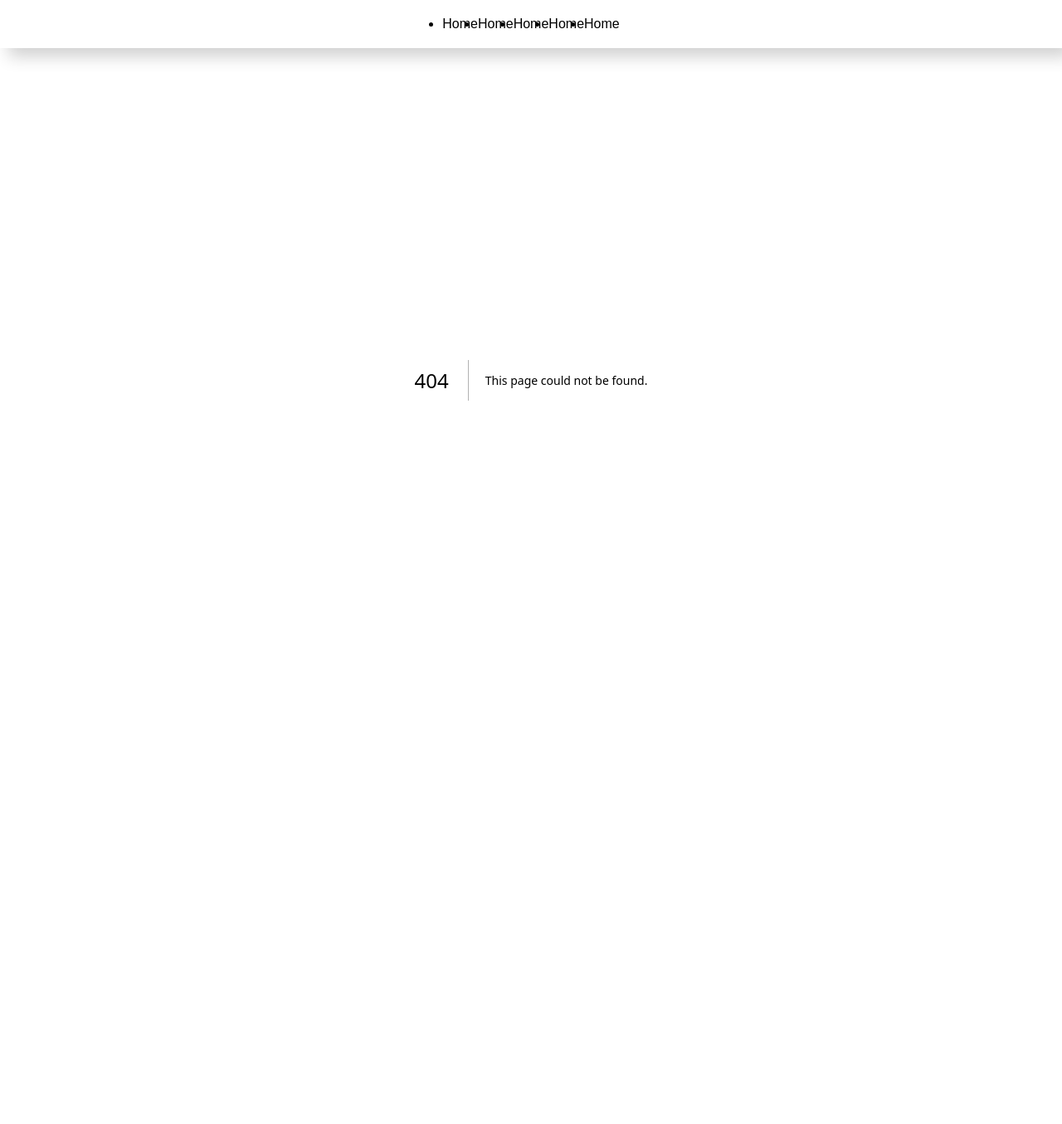
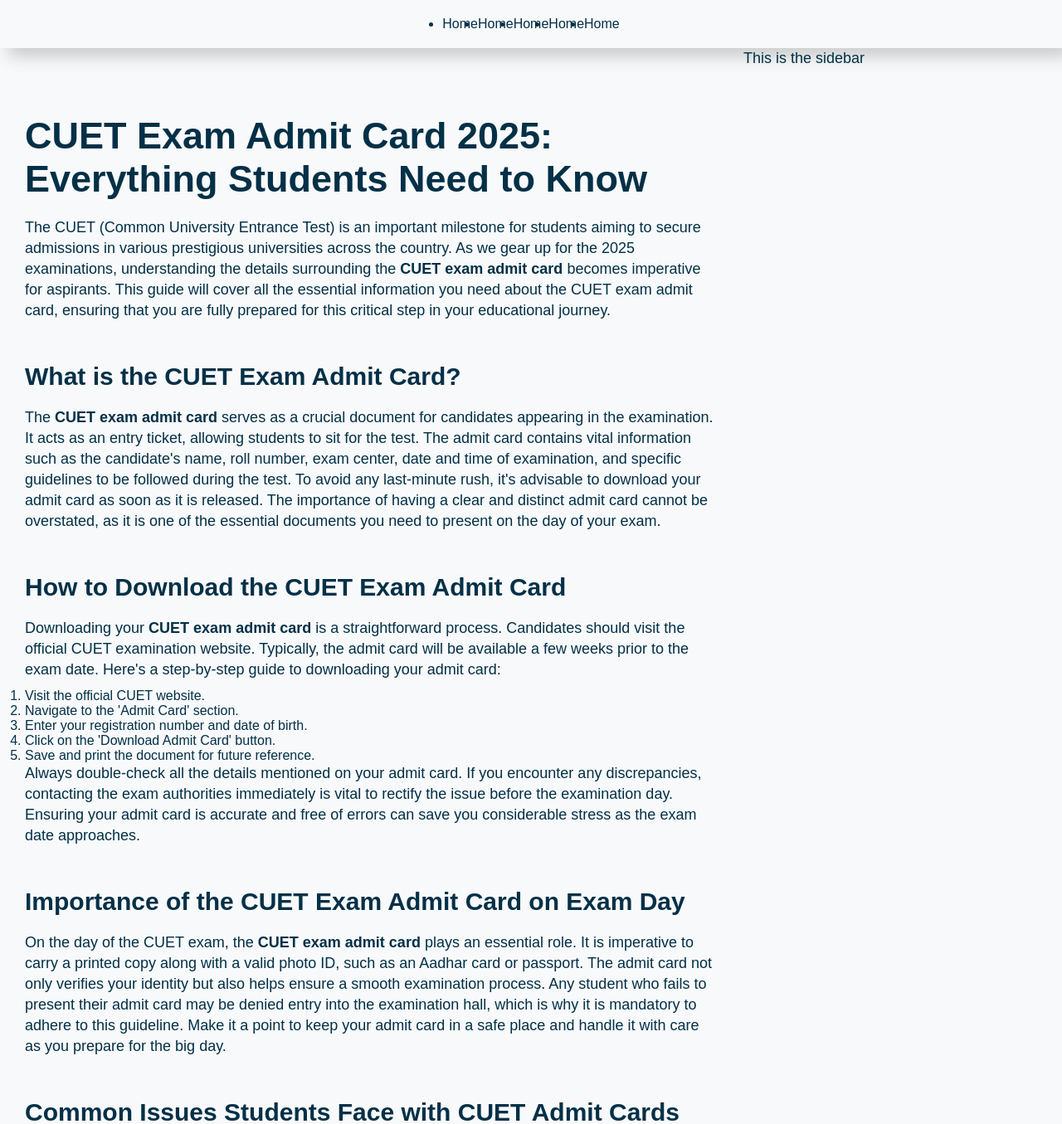
Before and after one commit to visalnaqvi/content-automation, a Next.js app: page /blogs/cuet/2025/cuet-exam-admit-card-2025 in a window 1280 px wide. Before the commit this address had no page. Shown: the top 1355 px of the page at 83% size. Before the commit the page ends 858 px from the top, so only its background shows below. Built offline with nearby package versions, Linux system fonts and the light colour scheme.

Commit message:
Auto-generated blog: cuet-exam-admit-card-2025

```diff
--- /dev/null
+++ b/app/blogs/cuet/2025/cuet-exam-admit-card-2025/page.tsx
@@ -0,0 +1,68 @@
+import React from 'react';
+import Head from 'next/head';
+
+const CuetExamAdmitCard2025: React.FC = () => {
+  return (
+    <div className='blog-wrapper'>
+      <div className='blog-body'>
+        <Head>
+          <title>CUET Exam Admit Card 2025: Everything Students Need to Know</title>
+          <meta name="description" content="Learn all about the CUET Exam Admit Card 2025. Essential details for students preparing for the CUET exam. Get your admit card, preparation tips, and more!" />
+        </Head>
+        <h1 className="blog-title">CUET Exam Admit Card 2025: Everything Students Need to Know</h1>
+        <p>The CUET (Common University Entrance Test) is an important milestone for students aiming to secure admissions in various prestigious universities across the country. As we gear up for the 2025 examinations, understanding the details surrounding the <strong>CUET exam admit card</strong> becomes imperative for aspirants. This guide will cover all the essential information you need about the CUET exam admit card, ensuring that you are fully prepared for this critical step in your educational journey.</p>
+
+        <h2 className="sub-headings">What is the CUET Exam Admit Card?</h2>
+        <p>The <strong>CUET exam admit card</strong> serves as a crucial document for candidates appearing in the examination. It acts as an entry ticket, allowing students to sit for the test. The admit card contains vital information such as the candidate's name, roll number, exam center, date and time of examination, and specific guidelines to be followed during the test. To avoid any last-minute rush, it's advisable to download your admit card as soon as it is released. The importance of having a clear and distinct admit card cannot be overstated, as it is one of the essential documents you need to present on the day of your exam.</p>
+
+        <h2 className="sub-headings">How to Download the CUET Exam Admit Card</h2>
+        <p>Downloading your <strong>CUET exam admit card</strong> is a straightforward process. Candidates should visit the official CUET examination website. Typically, the admit card will be available a few weeks prior to the exam date. Here's a step-by-step guide to downloading your admit card:</p>
+        <ol>
+          <li>Visit the official CUET website.</li>
+          <li>Navigate to the 'Admit Card' section.</li>
+          <li>Enter your registration number and date of birth.</li>
+          <li>Click on the 'Download Admit Card' button.</li>
+          <li>Save and print the document for future reference.</li>
+        </ol>
+        <p>Always double-check all the details mentioned on your admit card. If you encounter any discrepancies, contacting the exam authorities immediately is vital to rectify the issue before the examination day. Ensuring your admit card is accurate and free of errors can save you considerable stress as the exam date approaches.</p>
+
+        <h2 className="sub-headings">Importance of the CUET Exam Admit Card on Exam Day</h2>
+        <p>On the day of the CUET exam, the <strong>CUET exam admit card</strong> plays an essential role. It is imperative to carry a printed copy along with a valid photo ID, such as an Aadhar card or passport. The admit card not only verifies your identity but also helps ensure a smooth examination process. Any student who fails to present their admit card may be denied entry into the examination hall, which is why it is mandatory to adhere to this guideline. Make it a point to keep your admit card in a safe place and handle it with care as you prepare for the big day.</p>
+
+        <h2 className="sub-headings">Common Issues Students Face with CUET Admit Cards</h2>
+        <p>Despite the basic process of downloading the <strong>CUET exam admit card</strong> seeming simple, students often face several issues. Some of the most common problems include:</p>
+        <table>
+          <thead>
+            <tr>
+              <th>Issue</th>
+              <th>Solution</th>
+            </tr>
+          </thead>
+          <tbody>
+            <tr>
+              <td>Admit card not available for download</td>
+              <td>Check the official website for updates; ensure your registration was successful.</td>
+            </tr>
+            <tr>
+              <td>Incorrect details on the admit card</td>
+              <td>Contact the CUET helpdesk immediately for corrections.</td>
+            </tr>
+            <tr>
+              <td>Website crashes during download</td>
+              <td>Try again later or use a different browser/device.</td>
+            </tr>
+          </tbody>
+        </table>
+        <p>Being aware and prepared for these issues can help mitigate stress and confusion as the exam approaches. Always stay updated with the official notifications regarding the CUET examination to avoid missing out on critical information.</p>
+
+        <h2 className="sub-headings">Conclusion: Be Prepared with Your CUET Exam Admit Card</h2>
+        <p>In conclusion, the <strong>CUET exam admit card</strong> is not just a piece of paper; it is a vital document that plays a significant role in the examination process. Students must understand the importance of this document, keep track of the download process, and prepare correctly for the exam day. As you embark on this important journey, ensure you follow all guidelines issued by the CUET authority to facilitate a smooth examination experience. With thorough preparation and a clear understanding of the procedures regarding the CUET exam admit card, you’ll be well-equipped to tackle this significant challenge in your academic career.</p>
+      </div>
+      <div className='blog-sidebar'>
+        <p>This is the sidebar</p>
+      </div>
+    </div>
+  );
+};
+
+export default CuetExamAdmitCard2025;
```
Also changed, not shown: app/api/generate-blog/route.ts (+3 -2 lines), app/blogs/cuet/2025/cuet-exam-result-2025/page.tsx (+0 -2 lines), data/blogs/2025/cuet/data.ts (+10 -0 lines).
